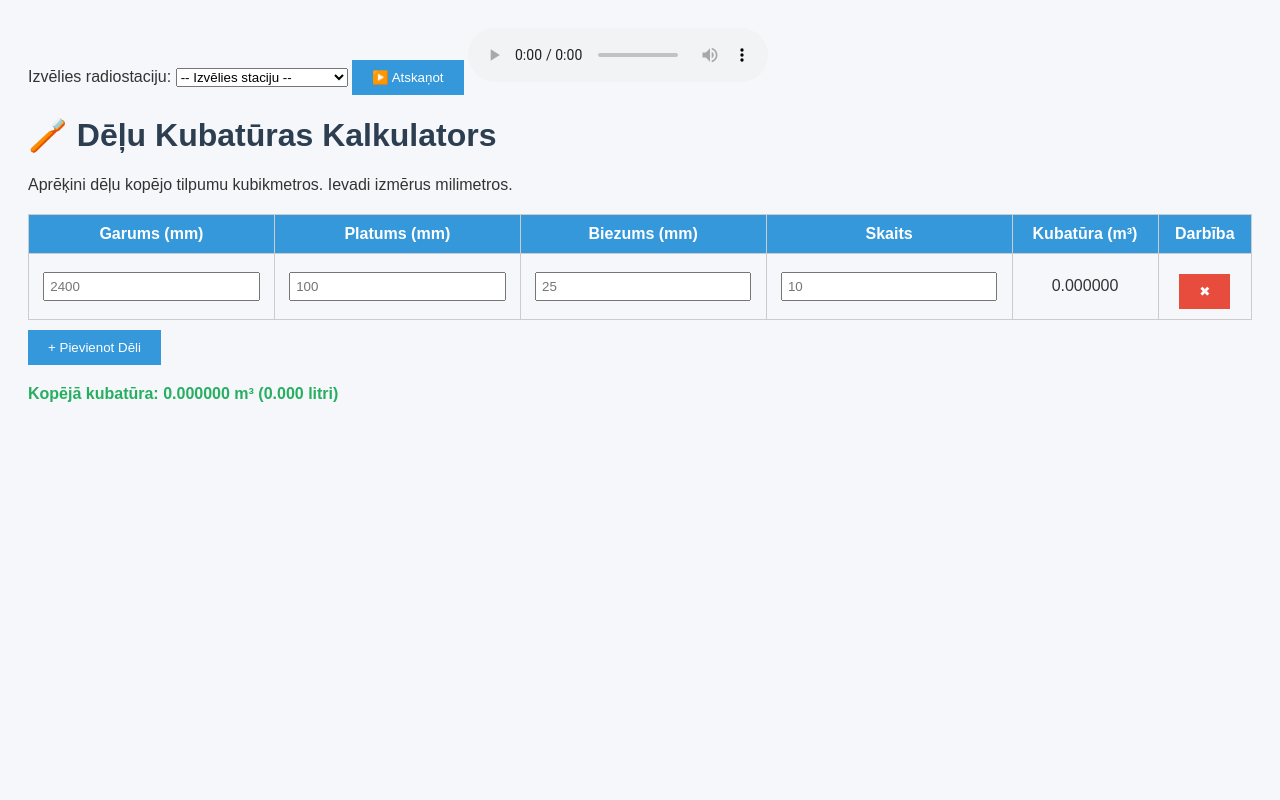
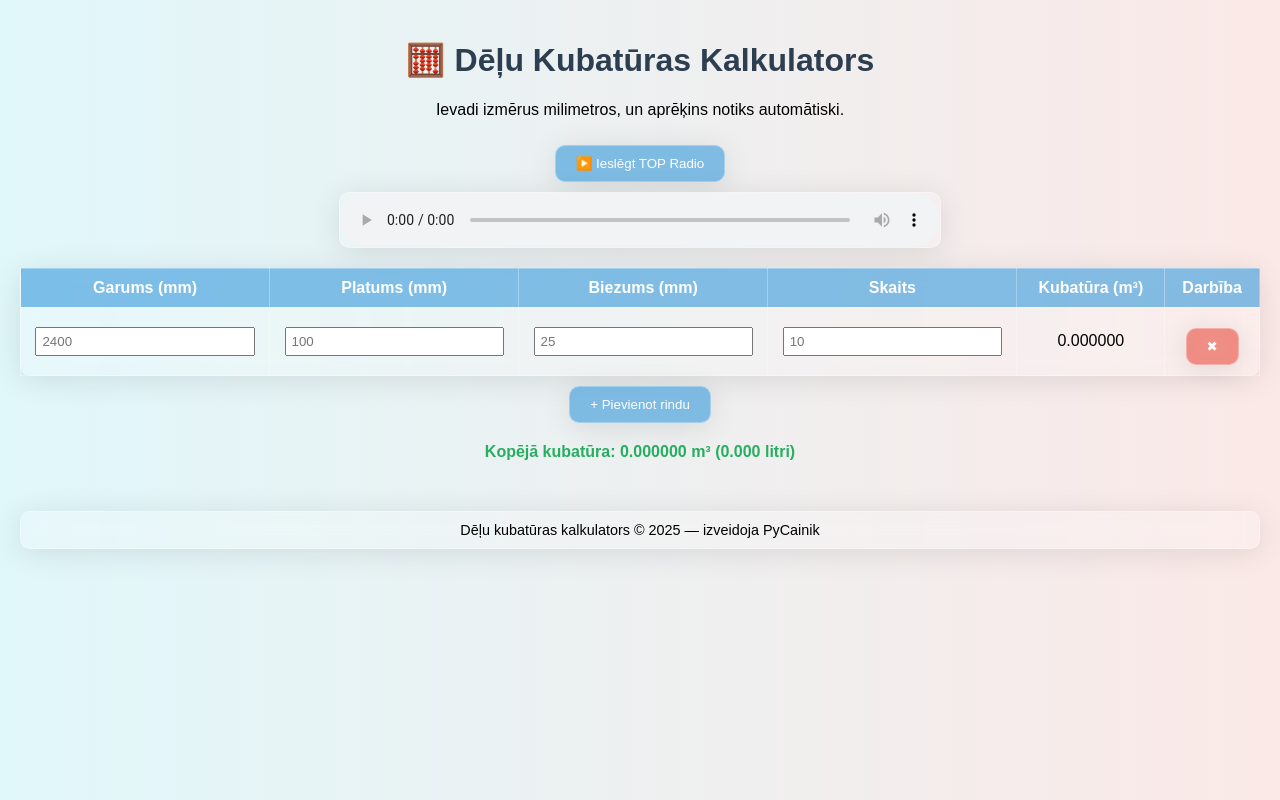
Before and after one commit to PyCainik/kalk, a plain HTML site: page RadioKubi.html in a window 1280 px wide. Drawn offline with Linux system fonts and the light colour scheme.

Commit message:
Update RadioKubi.html

```diff
--- a/RadioKubi.html
+++ b/RadioKubi.html
@@ -3,16 +3,24 @@
 <head>
   <meta charset="UTF-8">
   <meta name="viewport" content="width=device-width, initial-scale=1.0">
-  <title>Dēļu Kubatūras Kalkulators</title>
+  <title>Dēļu Kubatūras Kalkulators + Radio</title>
   <style>
     body {
-      font-family: Arial, sans-serif;
+      font-family: Arial;
+      background: linear-gradient(to right, #e0f7fa, #fbe9e7);
       padding: 20px;
-      background-color: #f5f7fa;
-      color: #333;
+      margin: 0;
     }
     h1 {
       color: #2c3e50;
+      text-align: center;
+    }
+    table, .btn, audio, footer {
+      background: rgba(255, 255, 255, 0.2);
+      backdrop-filter: blur(10px);
+      box-shadow: 0 4px 30px rgba(0, 0, 0, 0.1);
+      border: 1px solid rgba(255, 255, 255, 0.3);
+      border-radius: 10px;
     }
     table {
       width: 100%;
@@ -20,64 +28,66 @@
       margin-top: 20px;
     }
     th, td {
-      border: 1px solid #ccc;
+      border: 1px solid rgba(255, 255, 255, 0.3);
       padding: 10px;
       text-align: center;
+      color: #000;
     }
     th {
-      background-color: #3498db;
+      background-color: rgba(52, 152, 219, 0.6);
       color: white;
     }
-    input[type="number"] {
+    input[type=number] {
       width: 90%;
       padding: 5px;
     }
     .btn {
       padding: 10px 20px;
+      color: white;
+      background-color: rgba(52, 152, 219, 0.6);
+      cursor: pointer;
       margin-top: 10px;
-      background-color: #3498db;
-      color: white;
-      border: none;
-      cursor: pointer;
+      display: inline-block;
     }
     .btn:hover {
-      background-color: #2980b9;
+      background-color: rgba(41, 128, 185, 0.6);
     }
     .remove-btn {
-      background-color: #e74c3c;
+      background-color: rgba(231, 76, 60, 0.6);
     }
     .remove-btn:hover {
-      background-color: #c0392b;
+      background-color: rgba(192, 57, 43, 0.6);
     }
     .total {
-      margin-top: 20px;
       font-weight: bold;
       color: #27ae60;
+      margin-top: 20px;
+      text-align: center;
+    }
+    footer {
+      text-align:center;
+      margin-top: 50px;
+      font-size: 0.9em;
+      color: #000;
+      padding: 10px;
     }
   </style>
 </head>
 <body>
-  <!-- Radio izvēle un atskaņošana -->
-  <label for="radio-select">Izvēlies radiostaciju:</label>
-  <select id="radio-select">
-    <option value="">-- Izvēlies staciju --</option>
-    <option value="https://topradio.live.advailo.com/topradio/mp3/icecast.audio">TOP Radio</option>
-    <option value="https://radio.latvijasradio.lv/lr1.mp3">Latvijas Radio 1</option>
-    <option value="https://radio.latvijasradio.lv/lr2.mp3">Latvijas Radio 2</option>
-    <option value="https://radio.latvijasradio.lv/lr3.mp3">Latvijas Radio 3 - Klasika</option>
-    <option value="https://radio.latvijasradio.lv/lr4.mp3">Latvijas Radio 4</option>
-    <option value="https://radio.latvijasradio.lv/lr5.mp3">Latvijas Radio 5 - Pieci.lv</option>
-  </select>
-  <button class="btn" onclick="playSelectedRadio()">▶️ Atskaņot</button>
 
-  <audio id="radio-player" controls>
+<h1>🧮 Dēļu Kubatūras Kalkulators</h1>
+<p style="text-align:center;">Ievadi izmērus milimetros, un aprēķins notiks automātiski.</p>
+
+<!-- RADIO IESLĒGŠANA -->
+<div style="text-align:center;">
+  <button class="btn" onclick="playTopRadio()">▶️ Ieslēgt TOP Radio</button>
+</div>
+<audio id="radio-player" style="display:block; margin: 10px auto; width: 100%; max-width: 600px;" controls>
   <source id="radio-source" src="" type="audio/mpeg">
-    Tava pārlūkprogramma neatbalsta audio atskaņošanu.
+  Tava pārlūkprogramma neatbalsta audio.
 </audio>
 
-  <h1>🪥 Dēļu Kubatūras Kalkulators</h1>
-  <p>Aprēķini dēļu kopējo tilpumu kubikmetros. Ievadi izmērus milimetros.</p>
-
+<!-- TABULA -->
 <table id="board-table">
   <thead>
     <tr>
@@ -89,30 +99,32 @@
       <th>Darbība</th>
     </tr>
   </thead>
-    <tbody id="table-body">
-    </tbody>
+  <tbody id="table-body"></tbody>
 </table>
 
-  <button class="btn" onclick="addRow()">+ Pievienot Dēli</button>
+<div style="text-align:center;">
+  <button class="btn" onclick="addRow()">+ Pievienot rindu</button>
+</div>
 <p class="total" id="total-volume">Kopējā kubatūra: 0.000000 m³ (0.000 litri)</p>
 
+<footer>
+  Dēļu kubatūras kalkulators © 2025 — izveidoja PyCainik
+</footer>
+
+<!-- SCRIPTS -->
 <script>
-    function playSelectedRadio() {
-      const select = document.getElementById('radio-select');
-      const player = document.getElementById('radio-player');
-      const source = document.getElementById('radio-source');
-      const url = select.value;
-      if (url) {
+  function playTopRadio() {
+    const player = document.getElementById("radio-player");
+    const source = document.getElementById("radio-source");
+    const url = "https://topradio.live.advailo.com/topradio/mp3/icecast.audio";
     source.src = url;
     player.load();
     player.play();
-      }
   }
 
   function addRow() {
     const tbody = document.getElementById("table-body");
     const row = document.createElement("tr");
-
     row.innerHTML = `
       <td><input type="number" placeholder="2400" onchange="updateVolume()"></td>
       <td><input type="number" placeholder="100" onchange="updateVolume()"></td>
@@ -121,7 +133,6 @@
       <td class="volume">0.000000</td>
       <td><button class="btn remove-btn" onclick="removeRow(this)">✖</button></td>
     `;
-
     tbody.appendChild(row);
   }
 
@@ -139,11 +150,12 @@
       row.querySelector(".volume").innerText = vol.toFixed(6);
       total += vol;
     });
-      document.getElementById("total-volume").innerText = `Kopējā kubatūra: ${total.toFixed(6)} m³ (${(total * 1000).toFixed(3)} litri)`;
+    document.getElementById("total-volume").innerText =
+      `Kopējā kubatūra: ${total.toFixed(6)} m³ (${(total * 1000).toFixed(3)} litri)`;
   }
 
-    // Automātiski pievieno vienu rindu sākumā
   window.onload = addRow;
 </script>
+
 </body>
 </html>
```
Lines whose indentation alone changed are shown as unchanged.
